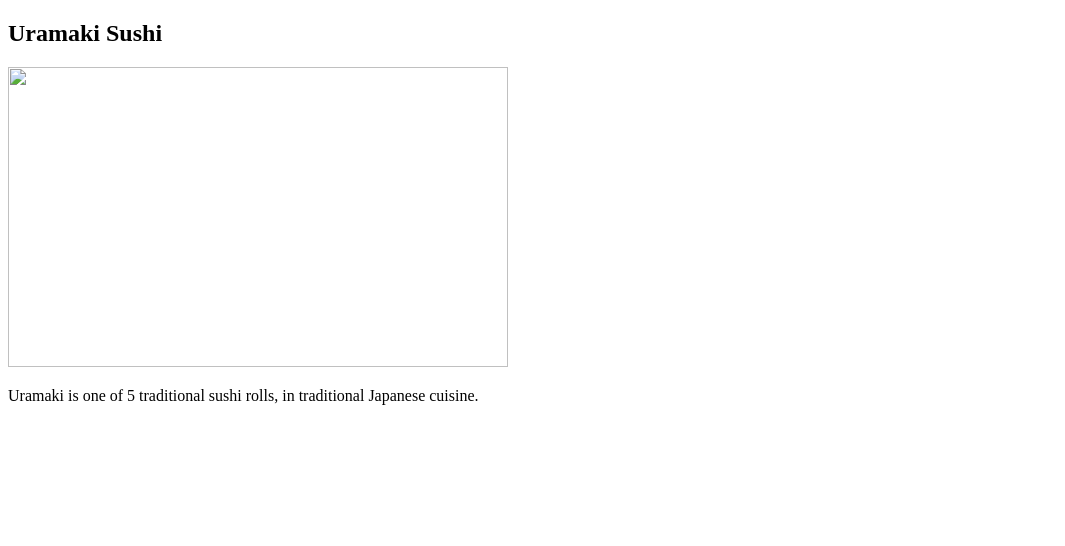
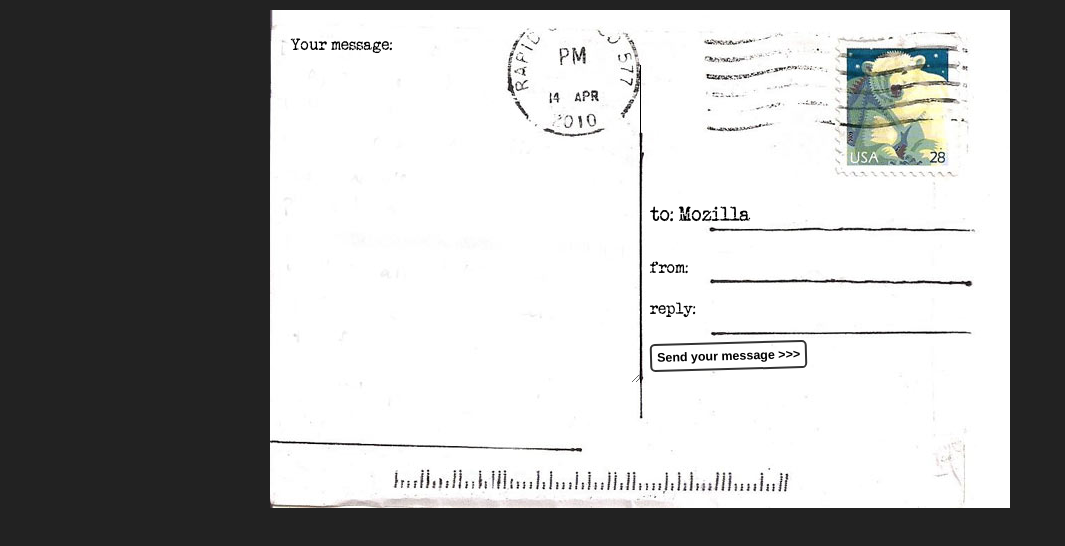
Before and after one commit to bertrandeugene/beugenecst2309.github.io, a plain HTML site: page index.html in a window 1280 px wide. Shown: the whole page, without its empty margins (0-1065 px from the left). Drawn offline with Linux system fonts and the light colour scheme.

Commit message:
Add files via upload

```diff
--- a/index.html
+++ b/index.html
@@ -1,15 +1,146 @@
 <!DOCTYPE html>
 <html>
+
 	<head>
-		<title>Form</title>
+		<meta charset="utf-8">
+		<title>Postcard example</title>
+		<style>
 
+			@font-face {
+				font-family: 'handwriting';
+				src: url('fonts/journal-webfont.woff2') format('woff2'),
+					 url('fonts/journal-webfont.woff') format('woff');
+				font-weight: normal;
+				font-style: normal;
+			}
+
+			@font-face {
+				font-family: 'typewriter';
+				src: url('fonts/veteran_typewriter-webfont.woff2') format('woff2'),
+					 url('fonts/veteran_typewriter-webfont.woff') format('woff');
+				font-weight: normal;
+				font-style: normal;
+			}
+
+			body {
+			  font  : 1.3rem sans-serif;
+			  padding : 0.5em;
+			  margin  : 0;
+			  background : #222;
+			}
+
+			form {
+			  position : relative;
+			  width  : 740px;
+			  height : 498px;
+			  margin : 0 auto;
+			  padding: 1em;
+			  box-sizing: border-box;
+			  background : #FFF url(background.jpg);
+
+			  /* we create our grid */
+			  display  : grid;
+			  grid-gap : 20px;
+			  grid-template-columns : repeat(2, 1fr);
+			  grid-template-rows    : 10em 1em 1em 1em;
+			}
+
+			h1 {
+			  font : 1em "typewriter", monospace;
+			  align-self : end;
+			}
+
+			#message {
+			   grid-row: 1 / 5;
+			}
+
+			#from, #reply {
+			   display: flex;
+			}
+
+			label {
+			  font : .8em "typewriter", sans-serif;
+			}
+
+			input,
+			textarea {
+			  font    : 1.4em/1.5em "handwriting", cursive, sans-serif;
+			  border  : none;
+			  padding : 0 10px;
+			  margin  : 0;
+			  width   : 80%;
+			  background : none;
+			}
+
+			input:focus,
+			textarea:focus {
+			  background   : rgba(0,0,0,.1);
+			  border-radius: 5px;
+			}
+
+			textarea {
+			  display : block;
+
+			  padding : 10px;
+			  margin  : 10px 0 0 -10px;
+			  width   : 100%;
+			  height  : 90%;
+
+			  border-right: 1px solid;
+
+			  /* resize  : none; */
+			  overflow: auto;
+			}
+
+			button {
+			  padding      : 5px;
+			  font         : bold .6em sans-serif;
+			  border       : 2px solid #333;
+			  border-radius: 5px;
+			  background   : none;
+			  cursor       : pointer;
+			  transform    : rotate(-1.5deg);
+			}
+
+			button:after {
+			  content      : " >>>";
+			}
+
+			button:hover,
+			button:focus {
+			  outline     : none;
+			  background  : #000;
+			  color       : #FFF;
+			}
+
+		</style>
 	</head>
+
 	<body>
-		<h2>Uramaki Sushi</h2>
 
-		<img src="uramaki.jpg" width="500px" height="300px"/>
+		<form>
+			<h1>to: Mozilla</h1>
 
-		<p>Uramaki is one of 5 traditional sushi rolls, in traditional Japanese
-		cuisine. </p>
-	</body>
+			<div id="from">
+				<label for="name">from:</label>
+				<input type="text" id="name" name="user_name">
+			</div>
+
+			<div id="reply">
+				<label for="mail">reply:</label>
+				<input type="email" id="mail" name="user_email">
+			</div>
+
+			<div id="message">
+				<label for="msg">Your message:</label>
+				<textarea id="msg" name="user_message"></textarea>
+			</div>
+
+			<div class="button">
+				<button type="submit">Send your message</button>
+			</div>
+		</form>
+
+</body>
+
 </html>
```
Also changed, not shown: background.jpg (added), fonts/journal-webfont.woff (added), fonts/journal-webfont.woff2 (added), fonts/veteran_typewriter-webfont.woff (added), fonts/veteran_typewriter-webfont.woff2 (added).
